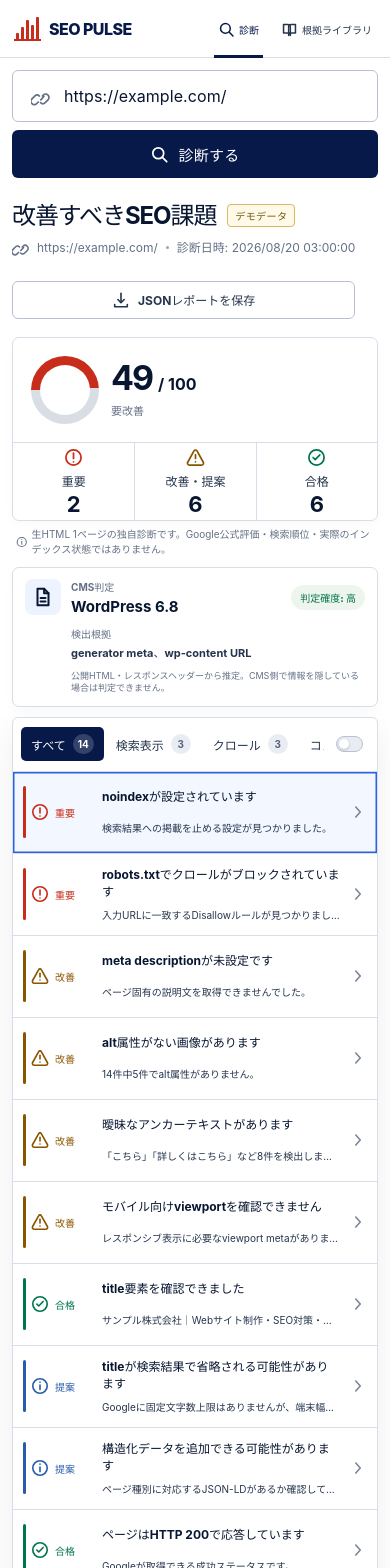
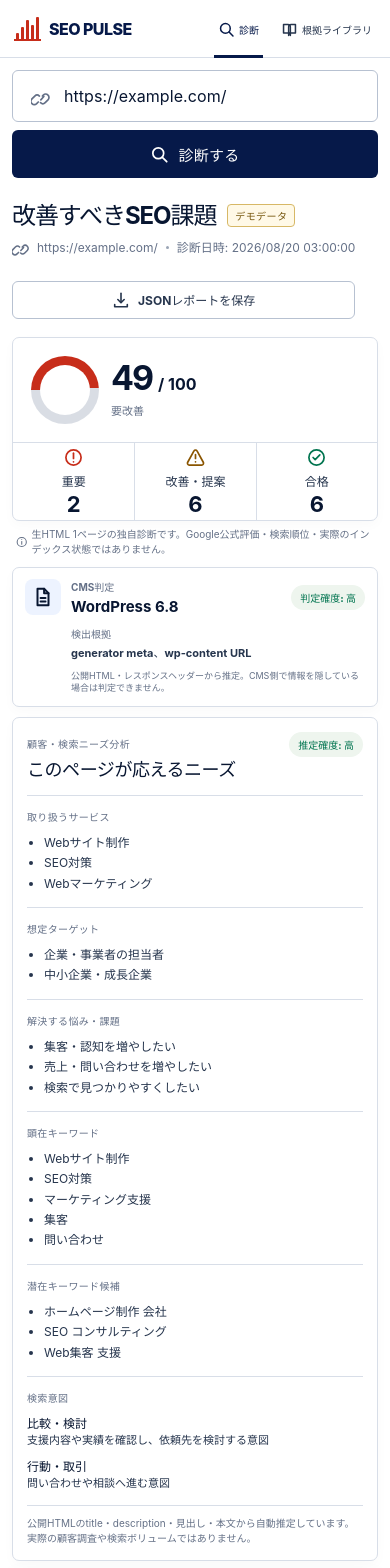
Before and after one commit to satoshi0308/laughing-guacamole, a React (Vite) app: page / in a window 390 px wide. Shown: the top 1568 px of the page. Built offline with nearby package versions, Linux system fonts and the light colour scheme; no server answers.

Commit message:
Show audience and search intent insights

```diff
--- a/src/App.jsx
+++ b/src/App.jsx
@@ -6,6 +6,7 @@ import { Icon } from "./components/Icons";
 import { IssueDetail } from "./components/IssueDetail";
 import { IssueTable } from "./components/IssueTable";
 import { ScoreSummary } from "./components/ScoreSummary";
+import { SearchInsights } from "./components/SearchInsights";
 import { SourceLibrary } from "./components/SourceLibrary";
 import { demoReport } from "./data/demoReport";
 
@@ -186,6 +187,7 @@ export default function App() {
 
               <ScoreSummary report={report} />
               <CmsSummary cms={report.facts?.cms} />
+              <SearchInsights insights={report.searchInsights} />
 
               <div className="report-workspace">
                 <IssueTable
--- a/src/styles.css
+++ b/src/styles.css
@@ -577,6 +577,96 @@ a:focus-visible {
   line-height: 1.4;
 }
 
+.search-insights {
+  margin-top: 10px;
+  padding: 18px;
+  border: 1px solid var(--line);
+  border-radius: 7px;
+  background: #fff;
+  box-shadow: 0 4px 12px rgba(8, 22, 49, 0.025);
+}
+
+.search-insights > header {
+  display: flex;
+  align-items: flex-start;
+  justify-content: space-between;
+  gap: 20px;
+  padding-bottom: 14px;
+  border-bottom: 1px solid var(--line);
+}
+
+.search-insights > header span,
+.insight-group h3 {
+  color: var(--muted);
+  font-size: 10px;
+  font-weight: 800;
+  letter-spacing: .035em;
+}
+
+.search-insights h2 {
+  margin-top: 3px;
+  font-size: 18px;
+  letter-spacing: -.025em;
+}
+
+.insight-confidence {
+  padding: 5px 9px;
+  border-radius: 999px;
+  background: #eef5ee;
+  color: var(--pass);
+  font-size: 10px;
+  white-space: nowrap;
+}
+
+.insight-confidence.medium { background: #fff5df; color: var(--warning); }
+.insight-confidence.low { background: var(--wash); color: var(--muted); }
+
+.insight-grid {
+  display: grid;
+  grid-template-columns: repeat(3, minmax(0, 1fr));
+}
+
+.insight-group {
+  min-width: 0;
+  padding: 15px 16px 13px 0;
+}
+
+.insight-group:not(:nth-child(3n + 1)) {
+  padding-left: 16px;
+  border-left: 1px solid var(--line);
+}
+
+.insight-group:nth-child(n + 4) {
+  border-top: 1px solid var(--line);
+}
+
+.insight-group ul {
+  margin: 9px 0 0;
+  padding-left: 17px;
+  color: var(--ink-soft);
+  font-size: 12px;
+  line-height: 1.7;
+}
+
+.insight-group p {
+  margin-top: 9px;
+  color: var(--muted);
+  font-size: 11px;
+}
+
+.insight-group dl { margin: 9px 0 0; }
+.insight-group dl > div + div { margin-top: 8px; }
+.insight-group dt { color: var(--ink); font-size: 12px; font-weight: 800; }
+.insight-group dd { margin: 2px 0 0; color: var(--ink-soft); font-size: 11px; line-height: 1.45; }
+
+.insight-note {
+  padding-top: 10px;
+  border-top: 1px solid var(--line);
+  color: var(--subtle);
+  font-size: 10px;
+  line-height: 1.5;
+}
+
 .report-workspace {
   margin-top: 14px;
   min-height: 590px;
@@ -1384,6 +1474,24 @@ a:focus-visible {
     gap: 8px;
   }
 
+  .insight-grid {
+    grid-template-columns: repeat(2, minmax(0, 1fr));
+  }
+
+  .insight-group:nth-child(n) {
+    padding-inline: 0 16px;
+    border-left: 0;
+  }
+
+  .insight-group:nth-child(even) {
+    padding-inline: 16px 0;
+    border-left: 1px solid var(--line);
+  }
+
+  .insight-group:nth-child(n + 3) {
+    border-top: 1px solid var(--line);
+  }
+
   .report-workspace {
     grid-template-columns: minmax(0, 1fr);
   }
@@ -1453,6 +1561,28 @@ a:focus-visible {
   .audit-page,
   .library-page {
     padding: 12px 12px 20px;
+  }
+
+  .search-insights {
+    padding: 14px;
+  }
+
+  .search-insights > header {
+    gap: 10px;
+  }
+
+  .insight-grid {
+    grid-template-columns: 1fr;
+  }
+
+  .insight-group:nth-child(n) {
+    padding: 13px 0;
+    border-top: 1px solid var(--line);
+    border-left: 0;
+  }
+
+  .insight-group:first-child {
+    border-top: 0;
   }
 
   .audit-form {
```
